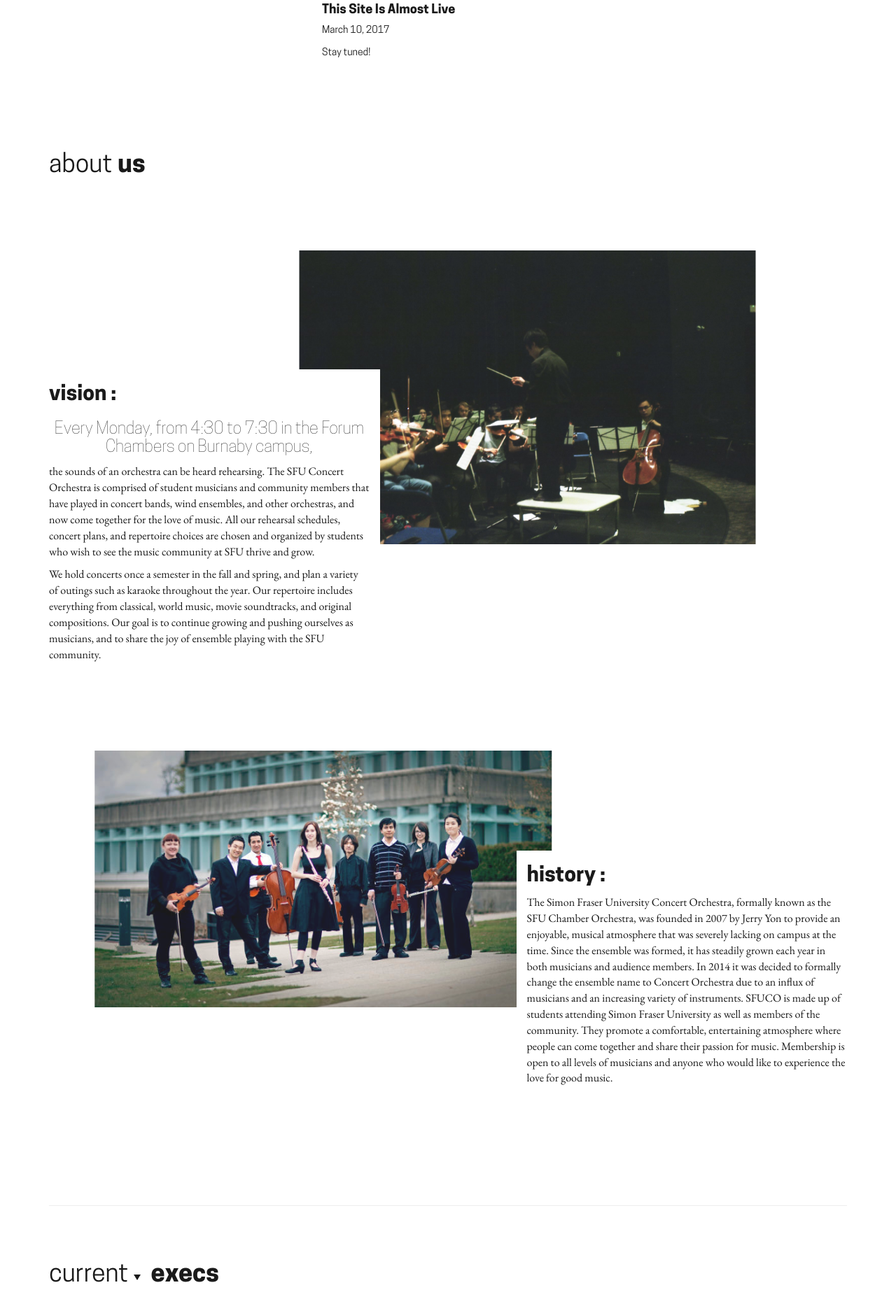
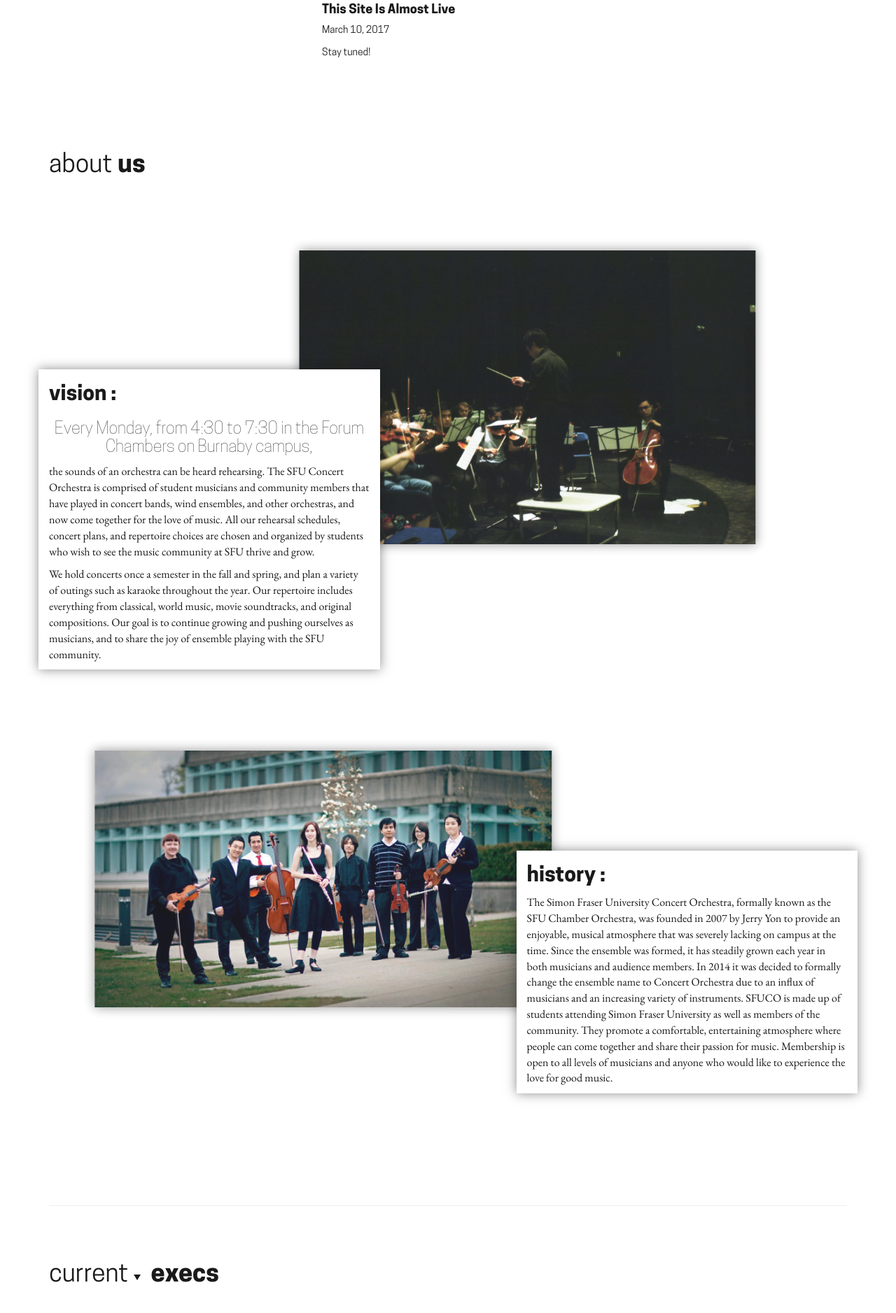
Before and after one commit to sfuco/sfuco-site, a Jekyll site: the page built from index.html, in a window 1280 px wide. Shown: the part 1336-3213 px from the top of the page at 70% size. Built offline with Jekyll 4.4.1, drawn with Linux system fonts in a browser that asks for light colours.

Commit message:
Add box shadows

```diff
--- a/_sass/about.scss
+++ b/_sass/about.scss
@@ -38,16 +38,20 @@
     .about-vision-text{
         z-index: 2;
         background-color: rgba($white,1);
+        box-shadow: 0 0 15px rgba($black, 0.5);
     }
     .about-vision-img {
         transform: translateX(-20%);
+        box-shadow: 0 0 15px rgba($black, 0.5);
     }
     .about-history-text {
         display: block;
         z-index: 2;
         background-color: rgba($white,1);
+        box-shadow: 0 0 15px rgba($black, 0.5);
     }
     .about-history-img {
         transform: translateX(10%);
+        box-shadow: 0 0 15px rgba($black, 0.5);
     }
 }
```
